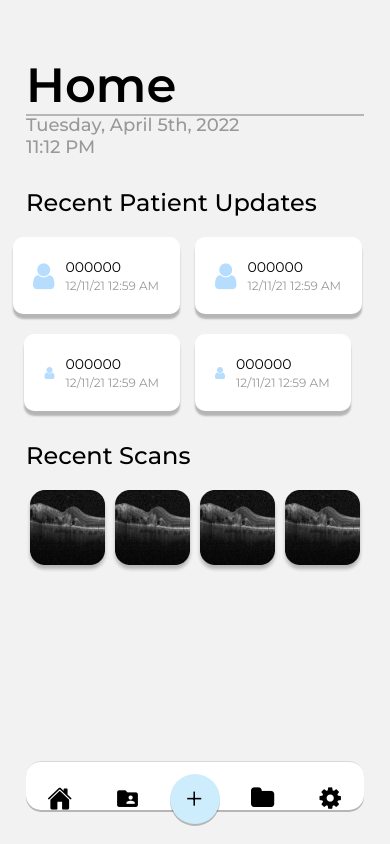
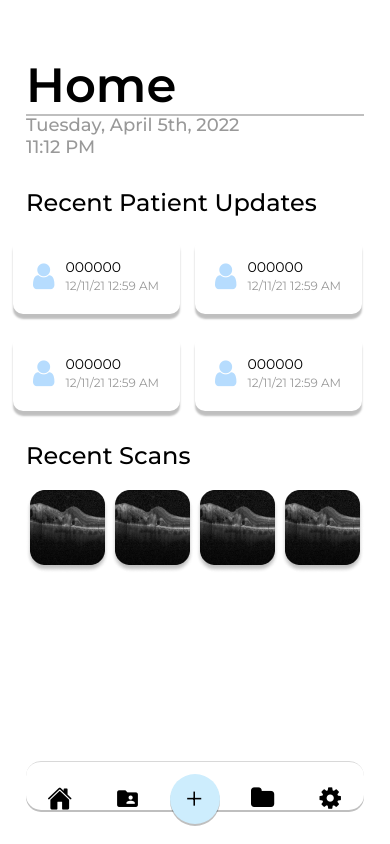
Before and after one commit to michaelhyi/retinaoct, a React Native app in the folder client/: screen /Home in a window 390 px wide. Built offline with nearby package versions, Linux system fonts and the light colour scheme.

Commit message:
cleaned up code

```diff
--- a/client/src/components/add.tsx
+++ b/client/src/components/add.tsx
@@ -4,11 +4,15 @@ import { Ionicons } from "@expo/vector-icons";
 
 interface Props {
   style: object;
+  onPress: () => void;
 }
 
-const Add: FC<Props> = ({ style }): JSX.Element => {
+const Add: FC<Props> = ({ style, onPress }): JSX.Element => {
   return (
-    <TouchableOpacity style={{ ...style, ...styles.container }}>
+    <TouchableOpacity
+      onPress={onPress}
+      style={{ ...style, ...styles.container }}
+    >
       <Ionicons name="add" size={25} />
     </TouchableOpacity>
   );
--- a/client/src/components/screen.tsx
+++ b/client/src/components/screen.tsx
@@ -7,14 +7,21 @@ interface Props {
 }
 
 const Screen: FC<Props> = ({ children }): JSX.Element => {
-  return <View style={styles.container}>{children}</View>;
+  return (
+    <View style={styles.container}>
+      <View style={{ marginHorizontal: Dimensions.get("window").width / 15 }}>
+        {children}
+      </View>
+    </View>
+  );
 };
 
 const styles = StyleSheet.create({
   container: {
+    flex: 1,
+    backgroundColor: "white",
     paddingTop:
       Constants.statusBarHeight + Dimensions.get("window").height / 15,
-    marginHorizontal: Dimensions.get("window").width / 15,
   },
 });
 
--- a/client/src/screens/home.tsx
+++ b/client/src/screens/home.tsx
@@ -15,7 +15,6 @@ import { FontAwesome } from "@expo/vector-icons";
 const Home: FC = (): JSX.Element => {
   return (
     <Screen>
-      <View>
       <Text
         style={{
           fontFamily: "Montserrat-SemiBold",
@@ -48,8 +47,6 @@ const Home: FC = (): JSX.Element => {
       >
         {format(new Date(), "p")}
       </Text>
-      </View>
-      <View style={{ alignItems: "left" }}>
       <Text
         style={{
           marginTop: 30,
@@ -59,7 +56,6 @@ const Home: FC = (): JSX.Element => {
       >
         Recent Patient Updates
       </Text>
-      </View>
       <View>
         <View
           style={{
@@ -110,7 +106,7 @@ const Home: FC = (): JSX.Element => {
               marginRight: 15,
               backgroundColor: "white",
             }}
-            icon={<FontAwesome name="user" size="30" color="#B6DCFE" />}
+            icon={<FontAwesome name="user" size={30} color="#B6DCFE" />}
           />
           <Btn
             text="000000"
@@ -122,12 +118,16 @@ const Home: FC = (): JSX.Element => {
               marginRight: 15,
               backgroundColor: "white",
             }}
-            icon={<FontAwesome name="user" size="30" color="#B6DCFE" />}
+            icon={<FontAwesome name="user" size={30} color="#B6DCFE" />}
           />
         </View>
       </View>
       <Text
-        style={{ marginTop: 30, fontFamily: "Montserrat-Medium", fontSize: 24 }}
+        style={{
+          marginTop: 30,
+          fontFamily: "Montserrat-Medium",
+          fontSize: 24,
+        }}
       >
         Recent Scans
       </Text>
--- a/client/src/screens/patients.tsx
+++ b/client/src/screens/patients.tsx
@@ -20,7 +20,6 @@ interface Props {
 }
 
 const Patients: FC<Props> = ({ navigation }) => {
-
   return (
     <Screen>
       <View style={styles.header}>
@@ -41,14 +40,19 @@ const Patients: FC<Props> = ({ navigation }) => {
         <View
           style={{ width: "100%", flexDirection: "row", alignItems: "center" }}
         >
-          <Feather name="search" size="30" />
+          <Feather name="search" size={30} />
           <TextInput
             style={styles.input}
             placeholder="Search"
             placeholderTextColor="#000000"
           />
-          <TouchableOpacity onPress={() => { navigation.navigate('Createpatient')}} style={{ marginLeft: "auto" }}>
-            <Feather name="user-plus" size="30" />
+          <TouchableOpacity
+            onPress={() => {
+              navigation.navigate("Createpatient");
+            }}
+            style={{ marginLeft: "auto" }}
+          >
+            <Feather name="user-plus" size={30} />
           </TouchableOpacity>
         </View>
       </View>
```
Also changed, not shown: client/src/components/stacks.tsx (+3 -4 lines). Lines whose indentation alone changed are shown as unchanged.
